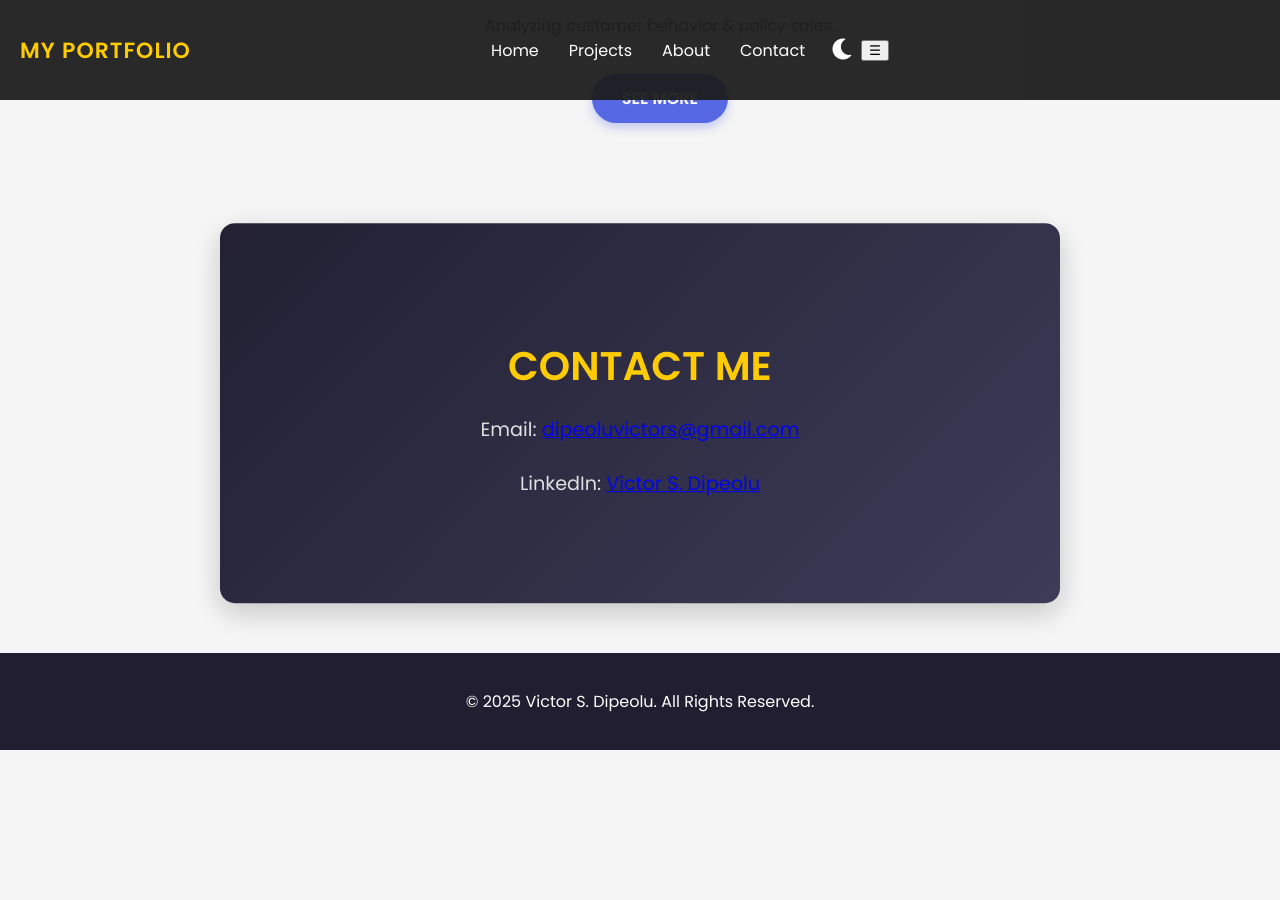
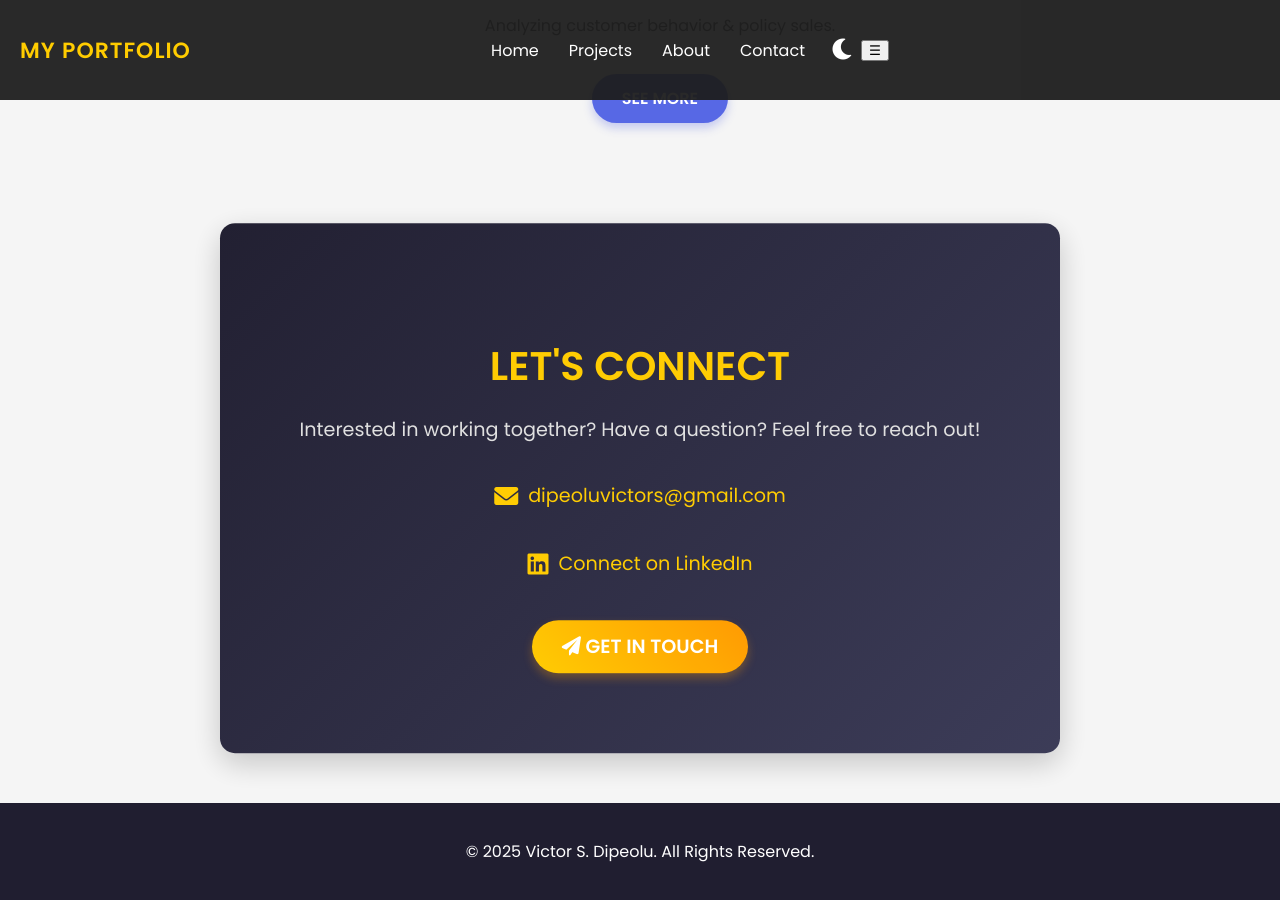
Before and after one commit to Vicmandip1/Portfolio, a Jekyll site: the page index.html, which Jekyll copies as it is, in a window 1280 px wide and 900 px high, scrolled down 3999 px. Built offline with Jekyll 4.4.1, drawn with Linux system fonts in a browser that asks for light colours; nearby versions of some CDN libraries; a script that is not in the unit is left out; before the commit the page ends 4749 px from its top, so only the background shows below that.

Commit message:
Update index.html

```diff
--- a/index.html
+++ b/index.html
@@ -151,12 +151,28 @@
             <a href="projects.html" class="see-more-btn">See More</a> <!-- ✅ Styled button for consistency -->
         </section>
 
-        <!-- ✅ Contact Section -->
-        <section class="contact" id="contact">
-            <h2>Contact Me</h2>
-            <p>Email: <a href="mailto:dipeoluvictors@gmail.com">dipeoluvictors@gmail.com</a></p>
-            <p>LinkedIn: <a href="https://linkedin.com/in/victor-dipeolu-685893267">Victor S. Dipeolu</a></p>
-        </section>
+<!-- ✅ Contact Section (Modern & Engaging) -->
+<section class="contact" id="contact">
+    <div class="contact-container">
+        <h2>Let's Connect</h2>
+        <p>Interested in working together? Have a question? Feel free to reach out!</p>
+
+        <div class="contact-info">
+            <!-- Email with Icon -->
+            <a href="mailto:dipeoluvictors@gmail.com" class="contact-item">
+                <i class="fas fa-envelope"></i> dipeoluvictors@gmail.com
+            </a>
+            <!-- LinkedIn with Icon -->
+            <a href="https://linkedin.com/in/victor-dipeolu-685893267" target="_blank" class="contact-item">
+                <i class="fab fa-linkedin"></i> Connect on LinkedIn
+            </a>
+        </div>
+
+        <!-- ✅ Call to Action Button -->
+        <a href="contact.html" class="contact-btn"><i class="fas fa-paper-plane"></i> Get in Touch</a>
+    </div>
+</section>
+
 
     </div> <!-- ✅ Closes `content-container` -->
 
```
